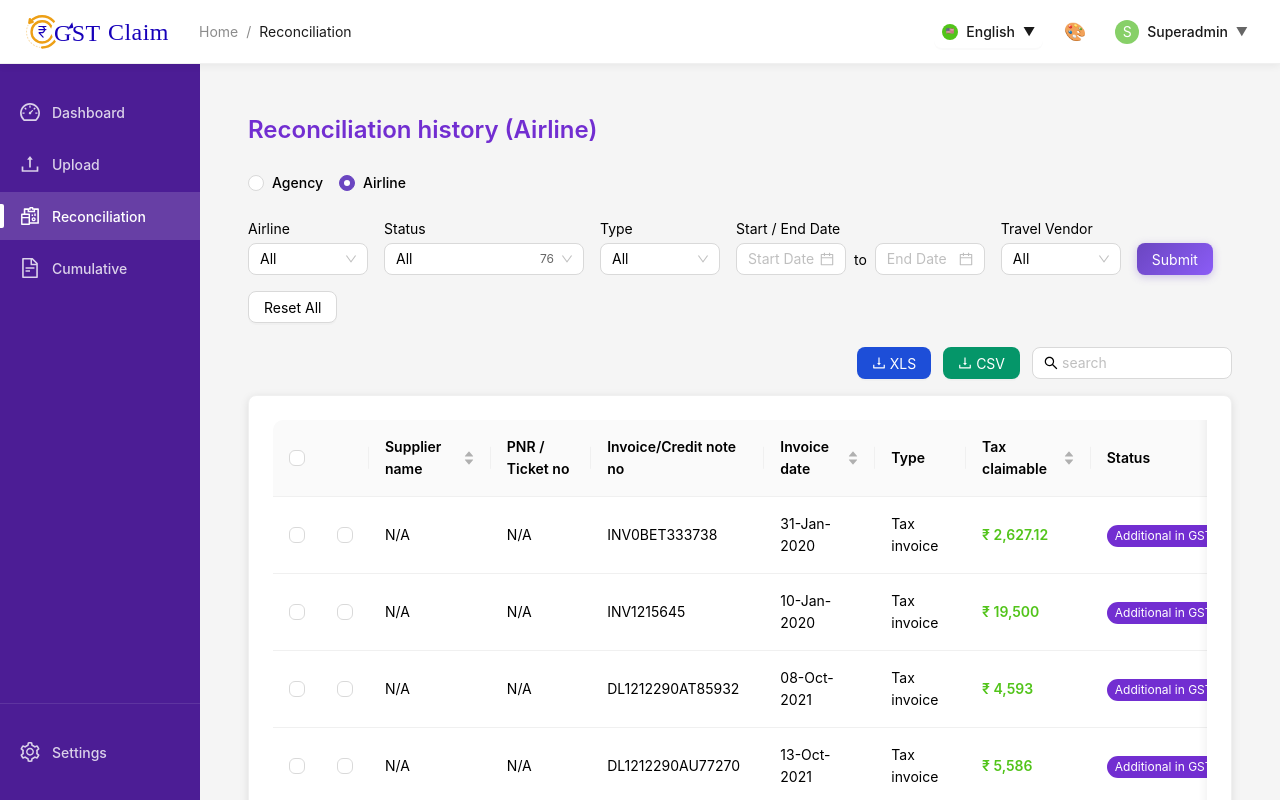
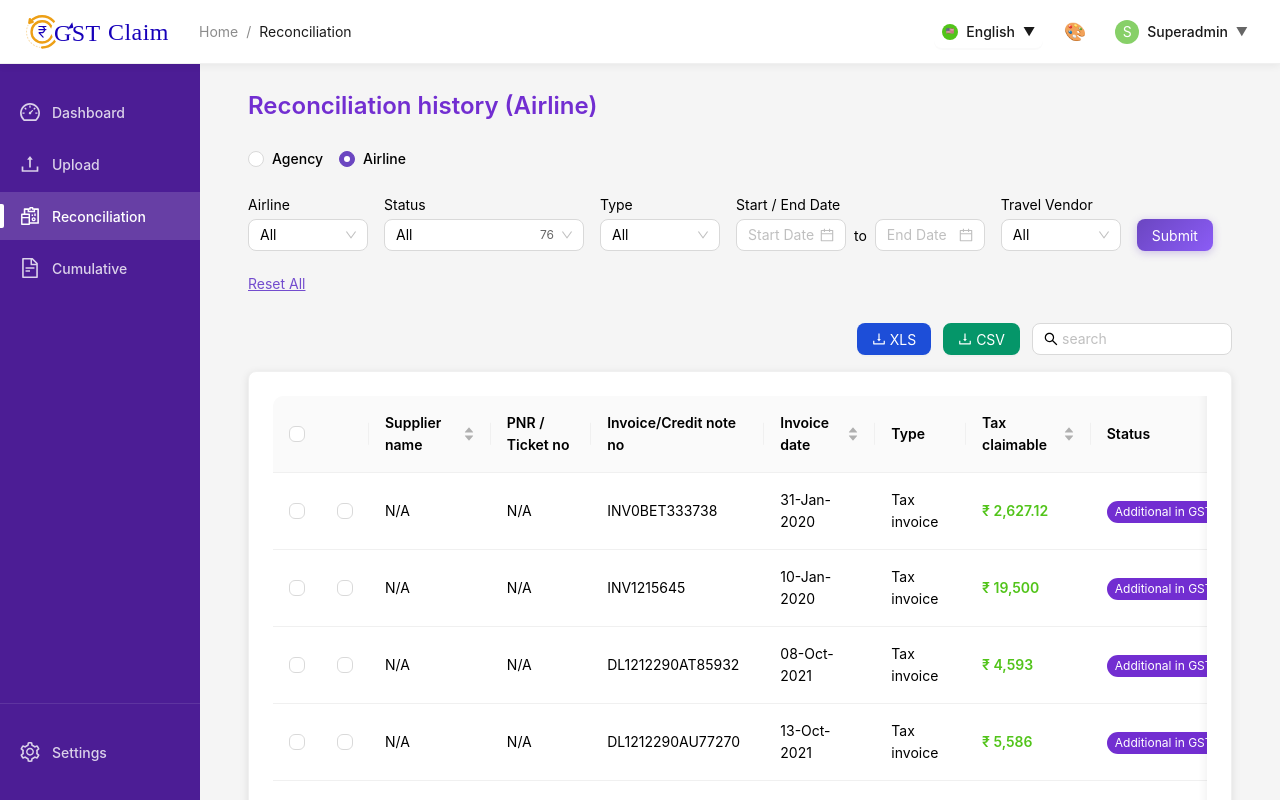
Before and after one commit to karthick-duraisamy/wallet-gst, a React (Vite) app: page /reconciliation in a window 1280 px wide. Shown: the top 800 px of the page. Built offline with nearby package versions, Linux system fonts and the light colour scheme; sample sign-in values are in the browser's storage.

Commit message:
Design changes

```diff
--- a/src/pages/CumulativeInvoice.tsx
+++ b/src/pages/CumulativeInvoice.tsx
@@ -416,14 +416,14 @@ const CumulativeInvoice: React.FC = () => {
   };
 
   return (
-    <div className="slide-up" style={{ padding: '24px', background: '#f5f5f5', minHeight: '100vh' }}>
+    <div className="slide-up" style={{ padding: '24px', background: '#f5f5f5', minHeight: '100vh', paddingTop: '0px'}}>
       {/* Breadcrumb */}
       {/* <div style={{ marginBottom: 16 }}>
         <Text style={{ color: '#666' }}>Home » Cumulative Invoice (Airline)</Text>
       </div> */}
 
       {/* Title */}
-      <Title level={3} style={{ margin: '0 0 24px 0', color: '#7c4dff' }}>
+      <Title level={3} style={{ margin: '0 0 24px 0', color: 'rgb(114, 46, 209)' }}>
         {translate('cumulativeInvoice')}
       </Title>
 
--- a/src/pages/Dashboard.tsx
+++ b/src/pages/Dashboard.tsx
@@ -215,7 +215,7 @@ const Dashboard: React.FC = () => {
   ];
 
   return (
-    <div className="slide-up" style={{ padding: '24px', background: '#f5f5f5', minHeight: '100vh' }}>
+    <div className="slide-up" style={{ padding: '24px', background: '#f5f5f5', minHeight: '100vh',paddingTop: '0px' }}>
       {/* Header */}
       <div style={{ marginBottom: 24, display: 'flex', justifyContent: 'space-between', alignItems: 'center' }}>
         <Title level={3} style={{ margin: 0, color: '#333' }}>{translate('dashboard')}</Title>
--- a/src/pages/Reconciliation.tsx
+++ b/src/pages/Reconciliation.tsx
@@ -156,7 +156,7 @@ const Reconciliation: React.FC = () => {
   };
 
   return (
-    <div className="slide-up" style={{ padding: '24px', background: '#f5f5f5', minHeight: '100vh' }}>
+    <div className="slide-up" style={{ padding: '24px', background: '#f5f5f5', minHeight: '100vh',paddingTop: '0px' }}>
       {/* Breadcrumb */}
       {/* <div style={{ marginBottom: 16, fontSize: '14px', color: '#666' }}>
         <span>Home</span>
@@ -263,7 +263,14 @@ const Reconciliation: React.FC = () => {
         <Button type="primary" style={{ backgroundColor: '#4f46e5' }}>
           {translate('submit')}
         </Button>
-        <Button onClick={handleClearFilters}>
+        <Button onClick={handleClearFilters} style={{
+              border: 'unset',
+              background: 'unset',
+              color: '#734cce',
+              textDecoration: 'underline',
+              padding: '0px',
+              boxShadow: 'unset',
+        }}  >
           {translate('resetAll')}
         </Button>
       </div>
--- a/src/pages/Upload.tsx
+++ b/src/pages/Upload.tsx
@@ -144,7 +144,7 @@ const Upload: React.FC = () => {
   ];
 
   return (
-    <div className="slide-up" style={{ padding: '24px', background: '#f5f5f5', minHeight: '100vh' }}>
+    <div className="slide-up" style={{ padding: '24px', background: '#f5f5f5', minHeight: '100vh', paddingTop: '0px'}}>
       {/* Page Title */}
       <h2 style={{ fontSize: '24px', fontWeight: 600, color: '#722ed1', marginBottom: 24 }}>
         {translate('uploadFiles')}
@@ -233,12 +233,12 @@ const Upload: React.FC = () => {
               minHeight: 120,
               position: 'relative',
               overflow: 'hidden',
-              transition: 'all 0.3s ease',
+              transition: 'all 0.3s ease-in-out',
               cursor: 'pointer',
-              width: '600px',
-              margin: 'auto'
+              width: '800px',
+              margin: 'auto',
             }}
-            onMouseEnter={(e) => {
+           onMouseEnter={(e) => {
               e.currentTarget.style.borderColor = '#4f46e5';
               e.currentTarget.style.background = '#f8f9ff';
               e.currentTarget.style.transform = 'translateY(-2px)';
@@ -248,7 +248,7 @@ const Upload: React.FC = () => {
               e.currentTarget.style.borderColor = '#d9d9d9';
               e.currentTarget.style.background = '#fafafa';
               e.currentTarget.style.transform = 'translateY(0)';
-              e.currentTarget.style.boxShadow = 'none';
+              e.currentTarget.  style.boxShadow = 'none';
             }}
           >
             <div style={{
```
Also changed, not shown: src/App.css (line endings or trailing spaces).
